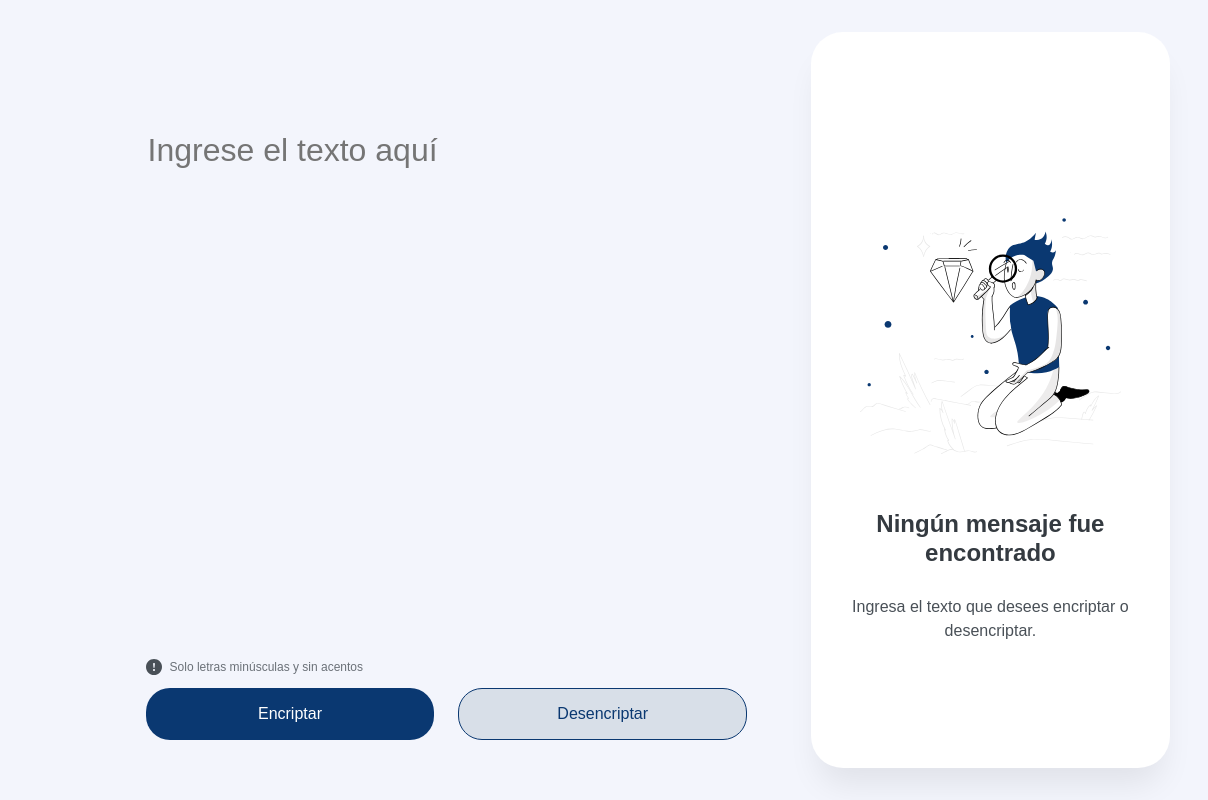
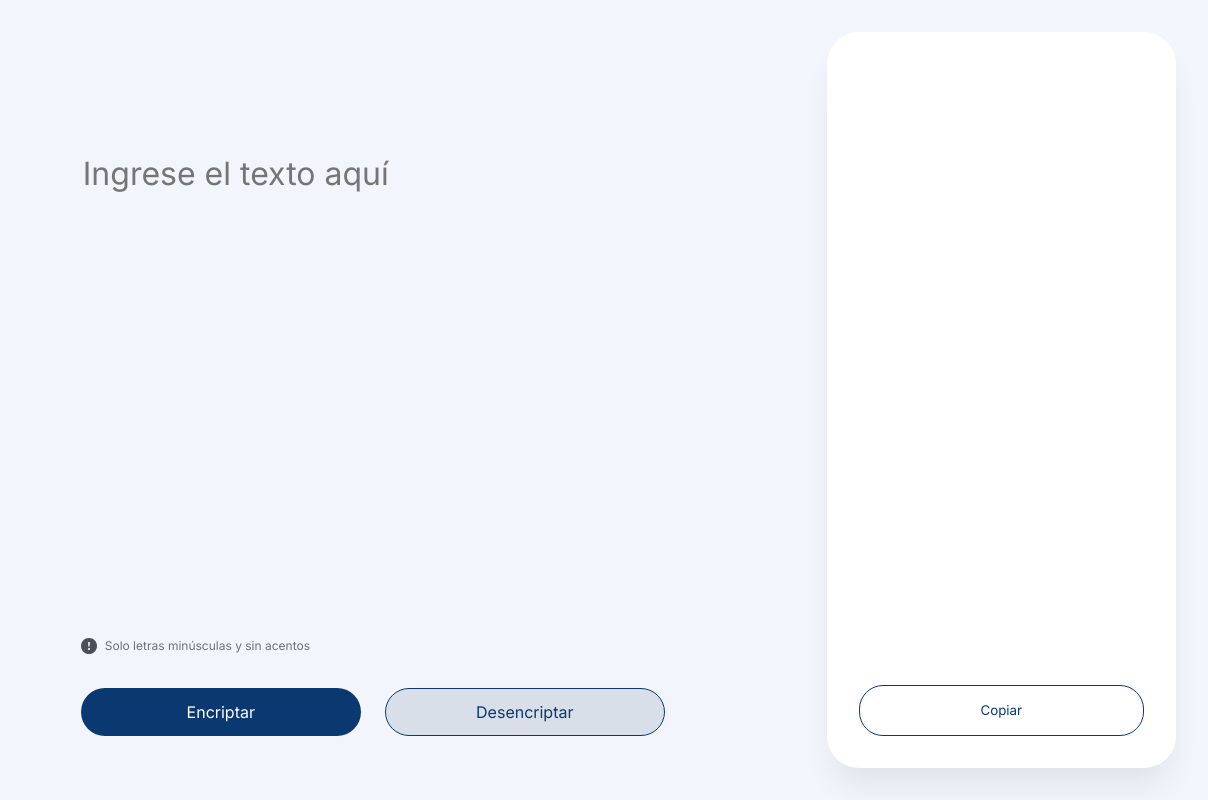
Before and after one commit to JavierGonzalez0211/encriptador, a plain HTML site: page index.html in a window 1280 px wide. Both pictures are taken after a click on the button "Encriptar". Shown: the full height of the page, 72-1280 px from the left. Drawn offline with Linux system fonts and the light colour scheme.

Commit message:
finishing functionality and desktop screen styles

```diff
--- a/css/globalStyles.css
+++ b/css/globalStyles.css
@@ -1,5 +1,6 @@
-html {
+html * {
     box-sizing: border-box;
+    font-family: 'Inter', sans-serif;
 }
 
 *, *:before, *:after {
@@ -8,4 +9,10 @@ html {
 
 body {
     margin: 0;
+
 }
+
+button:hover {
+    cursor: pointer;
+    opacity: 0.8;
+}
--- a/css/index.css
+++ b/css/index.css
@@ -1,43 +1,51 @@
+header {
+    width: 20%;
+    height: 10%;
+    position: absolute;
+    left: 2.8%;
+    top: 4%;
+}
+
+.logo {
+    width: 100%;
+    position: relative;
+    z-index: 2;
+}
+
 .main-container {
     width: 100%;
     height: 100vh;
     background: #F3F5FC;
-    /* background: red; */
     position: relative;
     display: flex;
-    flex-direction: column;
-}
-.logo {
-    width: 8%;
-    height: 5%;
-    position: absolute;
-    left: 2.8%;
-    top: 4%;
-    /* display: flex; */
-    /* flex-direction: column; */
-    /* align-items: flex-start; */
-    /* padding: 0; */
-    /* gap: 2.5rem; */
+    justify-content: space-between;
+    align-items: center;
+    padding-right: 2rem;
 }
 
+.left-side {
+    width: 72%;
+    height: 92%;
+    padding-bottom: 2rem;
+    position: relative;
+}
 
-.text-to-search {
+.text-to-encrypt {
     position: absolute;
-    width: 40%;
-    height: 4.7%;
+    overflow: auto;
+    width: 65%;
+    resize: none;
     left: 17%;
     top: 16.5%;
-    font-family: Arial, Helvetica, sans-serif;
-    font-style: normal;
     font-weight: 400;
-    font-size: 2rem;
-    line-height: 150%;
+    font-size: 2em;
+    line-height: 120%;
     color: #0A3871;
     border: 0;
     background-color: inherit;
 }
 
-.text-to-search:focus {
+.text-to-encrypt:focus {
     outline: none;
     background: #fff;
     border-radius: 1rem;
@@ -55,19 +63,14 @@
     align-items: center;
     padding: 0;
     gap: 8px;
-
 }
 
 .helper-icon{
     display: flex;
     align-items: center;
-
 }
 
-
 .helper-text-container span {
-    font-family: Arial, Helvetica, sans-serif;
-    font-style: normal;
     font-weight: 400;
     font-size: .75rem;
     line-height: 150%;
@@ -76,17 +79,14 @@
     flex: none;
     order: 1;
     flex-grow: 0;
-
-    ;
 }
-
 
 .button-container {
     position: absolute;
-    width: 47%;
+    width: 65%;
     height: 6.5%;
     left: 17%;
-    top: 86%;
+    bottom: 2rem;
     display: flex;
     align-items: flex-start;
     padding: 0;
@@ -99,8 +99,6 @@
     background: #0A3871;
     border: none;
     border-radius: 24px;
-    font-family: Arial, Helvetica, sans-serif;
-    font-style: normal;
     font-weight: 400;
     font-size: 1rem;
     color: #fff;
@@ -112,29 +110,63 @@
     background: #D8DFE8;
     border: 1px solid #0A3871;
     border-radius: 24px;
-    font-family: Arial, Helvetica, sans-serif;
-    font-style: normal;
     font-weight: 400;
     font-size: 1rem;
     color: #0A3871
 }
 
 .result-side{
-    position: absolute;
     width: 28%;
     height: 92%;
-    left: 69%;
-    top: 4%;
     background: #FFFFFF;
     box-shadow: 0px 24px 32px -8px rgba(0, 0, 0, 0.08);
     border-radius: 32px;
 
     display: flex;
+    justify-content: center;
+}
+.no-message-encrypted {
+    display: flex;
     flex-direction: column;
     justify-content: center;
     align-items: center;
+    z-index: 1;
     gap: 2rem;
 }
+
+.result-display{
+    width: 100%;
+    display: flex;
+    flex-direction: column;
+    align-items: center;
+    justify-content: space-between;
+    padding: 2rem;
+}
+.encrypted-message{
+    width: 100%;
+    height: 80%;
+    font-size: 24px;
+    border: none;
+    resize: none;
+}
+
+.encrypted-message:focus {
+    outline: none;
+}
+
+.copy-btn{
+    width: 100%;
+    height: 7.65%;
+    border: 1px solid #0A3871;
+    background-color: inherit;
+    color: #0A3871;
+    border-radius: 24px;
+}
+
+.hidden{
+    display: none;
+}
+
 
 .doll {
     width: 84%;
@@ -156,8 +188,6 @@
 .main-message {
     width: 100%;
     height: 47.5%;
-    font-family: Arial, Helvetica, sans-serif;
-    font-style: normal;
     font-weight: 700;
     font-size: 1.5rem;
     line-height: 120%;
@@ -170,8 +200,6 @@
 .secondary-message {
     width: 100%;
     height: 40%;
-    font-family: Arial, Helvetica, sans-serif;
-    font-style: normal;
     font-weight: 400;
     font-size: 1rem;
     line-height: 150%;
--- a/index.html
+++ b/index.html
@@ -1,35 +1,60 @@
 <!DOCTYPE html>
-<html lang="en">
+<html lang="es">
   <head>
     <meta charset="UTF-8" />
     <meta http-equiv="X-UA-Compatible" content="IE=edge" />
     <meta name="viewport" content="width=device-width, initial-scale=1.0" />
+    <!-- Fonts -->
+    <link rel="preconnect" href="https://fonts.googleapis.com" />
+    <link rel="preconnect" href="https://fonts.gstatic.com" crossorigin />
+    <link
+      href="https://fonts.googleapis.com/css2?family=Inter:wght@400;700&display=swap"
+      rel="stylesheet"
+    />
+    <!-- styles -->
     <link rel="stylesheet" href="/css/globalStyles.css" />
     <link rel="stylesheet" href="/css/index.css" />
     <title>Encriptador</title>
   </head>
+
   <body>
+    <header>
+      <div class="logo">
+        <img src="/images/VectorLogo.svg" alt="Logo" />
+      </div>
+    </header>
+
     <main class="main-container">
-      <div class="logo">
-        <object data="/images/VectorLogo.svg"></object>
-      </div>
-      <input
-        type="text"
-        class="text-to-search"
+      <section class="left-side">
+        <textarea
+          id="input-Text"
+          class="text-to-encrypt"
           placeholder="Ingrese el texto aquí"
-      />
+          rows="6"
+        ></textarea>
         <div class="helper-text-container">
           <div class="helper-icon">
-          <object data="/images/bi_exclamation-circle-fill.svg"></object>
+            <img
+              src="/images/bi_exclamation-circle-fill.svg"
+              alt="Exclamation Icon"
+            />
           </div>
           <span>Solo letras minúsculas y sin acentos</span>
         </div>
+
         <div class="button-container">
-        <button class="encrypt-button">Encriptar</button>
-        <button class="decrypt-button">Desencriptar</button>
+          <button class="encrypt-button" onclick="btnEncrypt()">
+            Encriptar
+          </button>
+          <button class="decrypt-button" onclick="btnDecrypt()">
+            Desencriptar
+          </button>
         </div>
-      <div class="result-side">
-        <object data="/images/Muñeco.svg" class="doll"></object>
+      </section>
+
+      <section class="result-side">
+        <div class="no-message-encrypted">
+          <img src="/images/Muñeco.svg" alt="doll" class="doll" />
           <div class="messages-container">
             <p class="main-message">Ningún mensaje fue encontrado</p>
             <span class="secondary-message"
@@ -37,6 +62,18 @@
             >
           </div>
         </div>
+
+        <div class="result-display hidden">
+          <textarea
+            name="encrypted-message"
+            id="encrypted-message"
+            class="encrypted-message"
+          >
+          </textarea>
+          <button class="copy-btn" onclick="btnCopy()">Copiar</button>
+        </div>
+      </section>
     </main>
+    <script src="./js/script.js"></script>
   </body>
 </html>
--- /dev/null
+++ b/js/script.js
@@ -0,0 +1,63 @@
+const textToEncrypt = document.querySelector(".text-to-encrypt");
+let encryptedMessage = document.querySelector(".encrypted-message");
+const noResultArea = document.querySelector(".no-message-encrypted");
+const resultArea = document.querySelector(".result-display");
+
+function encrypt(message) {
+  let keyValueEncryptor = [
+    ["e", "enter"],
+    ["i", "imes"],
+    ["a", "ai"],
+    ["o", "ober"],
+    ["u", "ufat"],
+  ];
+  message = message.toLowerCase();
+
+  for (let i = 0; i < keyValueEncryptor.length; i++) {
+    if (message.includes(keyValueEncryptor[i][0])) {
+      message = message.replaceAll(
+        keyValueEncryptor[i][0],
+        keyValueEncryptor[i][1]
+      );
+    }
+  }
+  return message;
+}
+
+function decrypt(message) {
+  let keyValueEncryptor = [
+    ["e", "enter"],
+    ["i", "imes"],
+    ["a", "ai"],
+    ["o", "ober"],
+    ["u", "ufat"],
+  ];
+  message = message.toLowerCase();
+
+  for (let i = 0; i < keyValueEncryptor.length; i++) {
+    if (message.includes(keyValueEncryptor[i][1])) {
+      message = message.replaceAll(
+        keyValueEncryptor[i][1],
+        keyValueEncryptor[i][0]
+      );
+    }
+  }
+  return message;
+}
+
+function btnEncrypt() {
+  const textEncrypted = encrypt(textToEncrypt.value);
+  encryptedMessage.value = textEncrypted;
+  noResultArea.classList.add("hidden");
+  resultArea.classList.remove("hidden");
+}
+function btnDecrypt() {
+  const textDecrypted = decrypt(textToEncrypt.value);
+  encryptedMessage.value = textDecrypted;
+  noResultArea.classList.add("hidden");
+  resultArea.classList.remove("hidden");
+}
+
+function btnCopy() {
+  navigator.clipboard.writeText(encryptedMessage.value);
+}
```
Lines whose indentation alone changed are shown as unchanged.
